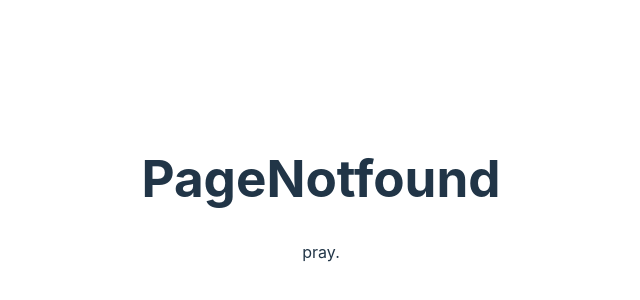
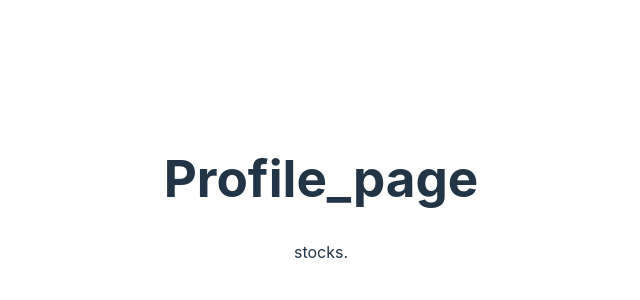
Before and after one commit to HypeTrade307/HypeTrade, a React (Vite) app in the folder HypeTrade307/: page /Profile in a window 1280 px wide. Shown: the part 202-502 px from the top of the page, without its empty margins (319-959 px from the left). Built offline with nearby package versions, Linux system fonts and the light colour scheme.

Commit message:
added a page for profiles

```diff
--- a/HypeTrade307/src/App.tsx
+++ b/HypeTrade307/src/App.tsx
@@ -1,4 +1,4 @@
-import Links from './router.tsx';
+import Links from './components/router.tsx';
 import './App.css'
 
 export const App = () => {
--- a/HypeTrade307/src/Main_page.tsx
+++ b/HypeTrade307/src/components/Main_page.tsx
@@ -1,7 +1,7 @@
 import { useState } from 'react'
-import reactLogo from './assets/react.svg'
+import reactLogo from '../assets/react.svg'
 import viteLogo from '/vite.svg'
-import './App.css'
+import '../App.css'
 
 function App() {
     const [count, setCount] = useState(0)
--- a/HypeTrade307/src/Page_Not_found.tsx
+++ b/HypeTrade307/src/components/Page_Not_found.tsx
@@ -1,6 +1,6 @@
-import React from "react";
 
-const Page_Not_found: React.FC = () => {
+
+function Page_Not_found(){
   return (
     <div>
       <h1>PageNotfound</h1>
--- /dev/null
+++ b/HypeTrade307/src/components/Profile_Page.tsx
@@ -0,0 +1,11 @@
+
+function Profile_page(){
+    return (
+        <div>
+            <h1>Profile_page</h1>
+            <p>stocks.</p>
+        </div>
+    );
+};
+
+export default Profile_page;
--- a/HypeTrade307/src/router.tsx
+++ b/HypeTrade307/src/components/router.tsx
@@ -2,12 +2,14 @@ import React from "react";
 import { BrowserRouter as Router, Routes, Route } from "react-router-dom";
 import Page_Not_found from "./Page_Not_found.tsx";
 import Main_page from "./Main_page.tsx";
+import Profile_page from "./Profile_Page.tsx";
 
 const Links: React.FC = () => {
     return (
         <Router>
             <Routes>
                 <Route path="" element={<Main_page />} />
+                <Route path="/Profile" element={<Profile_page />} />
                 <Route path="*" element={<Page_Not_found />} />
             </Routes>
         </Router>
```
